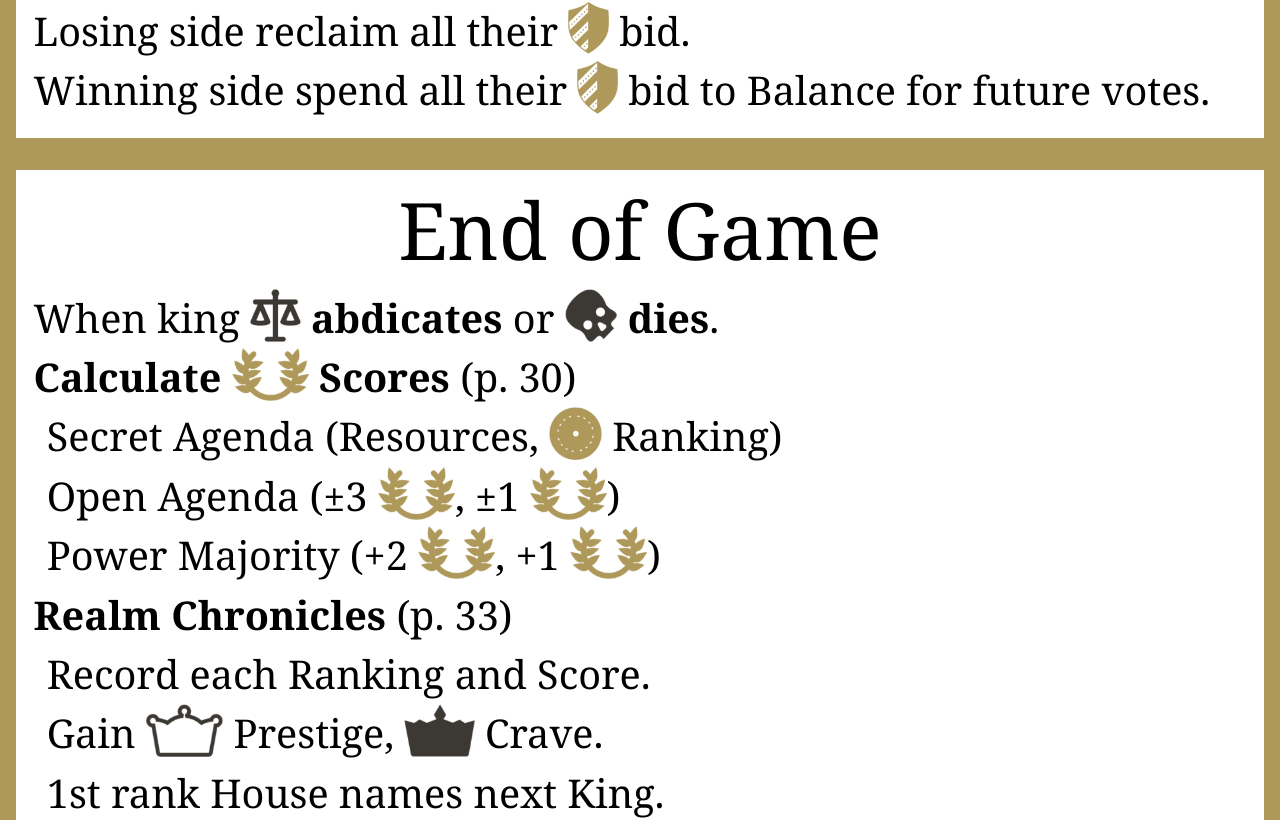
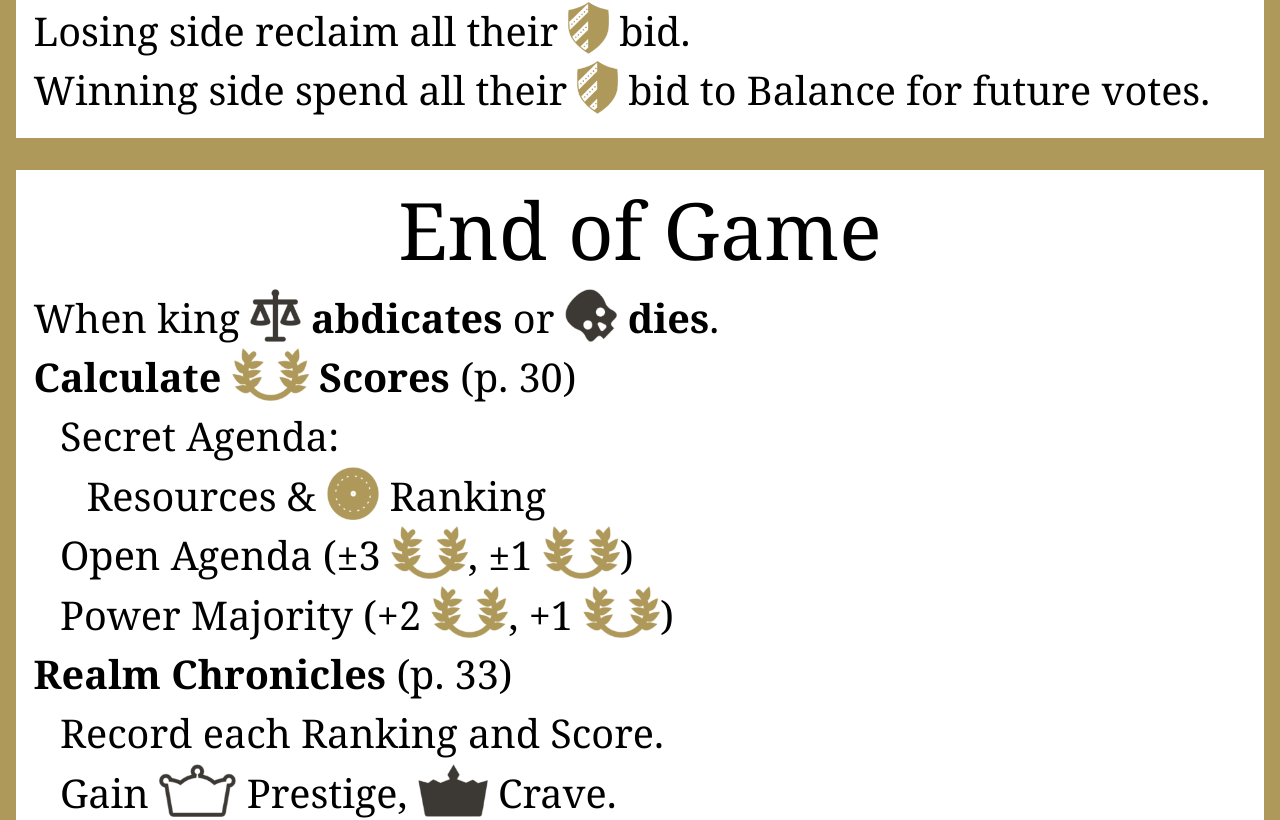
Before and after one commit to nick1n/heat, a Vue app: page /#/king in a window 1280 px wide. Shown: the part 4305-5125 px from the top of the page. Built offline with nearby package versions, Linux system fonts and the light colour scheme.

Commit message:
adjustments to End of Game card

```diff
--- a/src/views/KingAidView.vue
+++ b/src/views/KingAidView.vue
@@ -194,9 +194,9 @@ function handleAnchor(event: MouseEvent) {
       <div class="pl-6 -indent-6">Winning side spend all their <img class="inline h-12 align-top" src="/king/power.png" /> bid to Balance for future votes.</div>
     </div>
 
-    <div class="border-[2vmin] border-[#AE995B] pb-4">
-      <h2 class="px-4 text-center text-7xl leading-normal">End of Game</h2>
-      <div class="pl-4">
+    <div class="border-[2vmin] border-[#AE995B] p-4 pt-0">
+      <h2 class="text-center text-7xl leading-normal">End of Game</h2>
+      <div>
         <div>
           When king <img class="inline h-12 align-top" src="/king/stability.png" /> <strong>abdicates</strong> or <img class="inline h-12 align-top" src="/king/death.png" />
           {{ ' ' }}
@@ -205,20 +205,21 @@ function handleAnchor(event: MouseEvent) {
         <div>
           <strong>Calculate <img class="inline h-12 align-top" src="/king/agenda.png" /> Scores</strong> (p. 30)
         </div>
-        <div class="ml-3">Secret Agenda (Resources, <img class="inline h-12 align-top" src="/king/coin.png" /> Ranking)</div>
-        <div class="ml-3">Open Agenda (±3 <img class="inline h-12 align-top" src="/king/agenda.png" />, ±1 <img class="inline h-12 align-top" src="/king/agenda.png" />)</div>
-        <div class="ml-3">Power Majority (+2 <img class="inline h-12 align-top" src="/king/agenda.png" />, +1 <img class="inline h-12 align-top" src="/king/agenda.png" />)</div>
+        <div class="ml-6">Secret Agenda:</div>
+        <div class="ml-12">Resources &amp; <img class="inline h-12 align-top" src="/king/coin.png" /> Ranking</div>
+        <div class="ml-6">Open Agenda (±3 <img class="inline h-12 align-top" src="/king/agenda.png" />, ±1 <img class="inline h-12 align-top" src="/king/agenda.png" />)</div>
+        <div class="ml-6">Power Majority (+2 <img class="inline h-12 align-top" src="/king/agenda.png" />, +1 <img class="inline h-12 align-top" src="/king/agenda.png" />)</div>
         <div><strong>Realm Chronicles</strong> (p. 33)</div>
-        <div class="ml-3">Record each Ranking and Score.</div>
-        <div class="ml-3">Gain <img class="inline h-12 align-top" src="/king/prestige.png" /> Prestige, <img class="inline h-12 align-top" src="/king/crave.png" /> Crave.</div>
-        <div class="ml-3">1st rank House names next King.</div>
+        <div class="ml-6">Record each Ranking and Score.</div>
+        <div class="ml-6">Gain <img class="inline h-12 align-top" src="/king/prestige.png" /> Prestige, <img class="inline h-12 align-top" src="/king/crave.png" /> Crave.</div>
+        <div class="ml-6">1st rank House names next King.</div>
         <div><strong>House Achievements</strong> <img class="inline h-12 align-top" src="/king/achievements.png" /> (p. 34)</div>
         <div><strong>House Alignment</strong> (p. 34)</div>
         <div><strong>Save Game</strong> (p. 34)</div>
-        <div class="ml-3">Secret Agenda + Vote cards</div>
-        <div class="ml-3">Trash resolved cards</div>
-        <div class="ml-3">Shuffle Trigger + Dilemma deck</div>
-        <div class="ml-3">Event cards + Story cards</div>
+        <div class="ml-6">Secret Agenda + Vote cards</div>
+        <div class="ml-6">Trash resolved cards</div>
+        <div class="ml-6">Shuffle Trigger + Dilemma deck</div>
+        <div class="ml-6">Event cards + Story cards</div>
       </div>
     </div>
 
@@ -261,7 +262,7 @@ function handleAnchor(event: MouseEvent) {
             <tr>
               <td class="border-r-2 border-gray-600 p-1">
                 3rd
-                <div class="-my-4 text-base">&</div>
+                <div class="-my-4 text-base">&amp;</div>
                 4th
               </td>
               <td class="border-r-2 border-gray-600 p-1">
```
